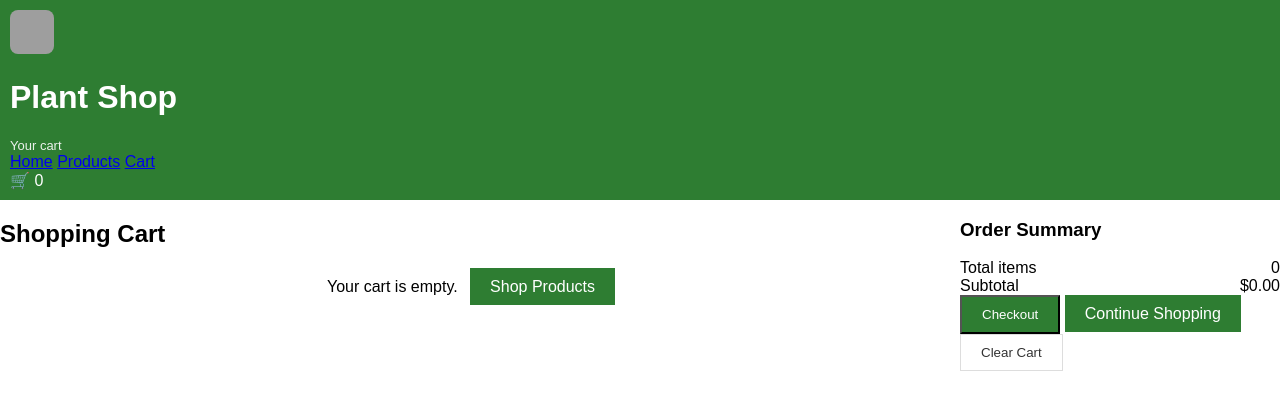
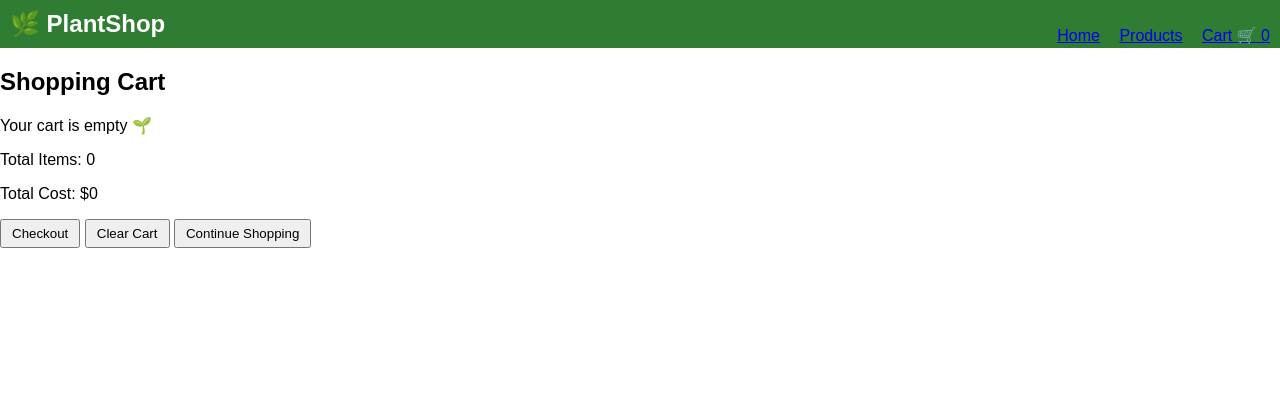
Before and after one commit to shahatul51-code/plantshop1, a plain HTML site: page cart.html in a window 1280 px wide. Drawn offline with Linux system fonts and the light colour scheme; grey boxes are pictures that could not be loaded.

Commit message:
Update cart.html

```diff
--- a/cart.html
+++ b/cart.html
@@ -1,77 +1,34 @@
-<!doctype html>
+<!DOCTYPE html>
 <html lang="en">
 <head>
-  <meta charset="utf-8">
-  <title>Plant Shop - Cart</title>
-  <meta name="viewport" content="width=device-width,initial-scale=1">
-  <link rel="stylesheet" href="style.css">
+<meta charset="UTF-8">
+<meta name="viewport" content="width=device-width, initial-scale=1.0">
+<title>PlantShop - Cart</title>
+<link rel="stylesheet" href="style.css">
 </head>
 <body>
-  <header class="header">
-    <div class="brand">
-      <img src="https://images.unsplash.com/photo-1501004318641-b39e6451bec6?auto=format&fit=crop&w=80&q=60" alt="logo" style="width:44px;height:44px;border-radius:8px;object-fit:cover">
-      <div>
-        <h1>Plant Shop</h1>
-        <div style="font-size:13px;opacity:0.9">Your cart</div>
-      </div>
-    </div>
-    <nav>
-      <a href="index.html">Home</a>
-      <a href="products.html">Products</a>
-      <a href="cart.html">Cart</a>
-    </nav>
-    <div class="cart">
-      <a href="cart.html" style="color:white;text-decoration:none">
-        <span class="icon">🛒</span>
-        <span id="cart-badge" class="badge">0</span>
-      </a>
-    </div>
-  </header>
 
-  <main class="container" style="display:grid;grid-template-columns:1fr 320px;gap:18px">
-    <section>
-      <h2 style="margin-bottom:12px">Shopping Cart</h2>
-      <div id="cart-list" class="cart-list"></div>
-    </section>
+<header>
+  <nav>
+    <h1>🌿 PlantShop</h1>
+    <ul>
+      <li><a href="index.html">Home</a></li>
+      <li><a href="products.html">Products</a></li>
+      <li><a href="cart.html">Cart 🛒 <span id="cart-count">0</span></a></li>
+    </ul>
+  </nav>
+</header>
 
-    <aside>
-      <div class="summary">
-        <h3>Order Summary</h3>
-        <div class="row" style="display:flex;justify-content:space-between;margin-top:8px">
-          <div>Total items</div><div id="cart-total-count">0</div>
-        </div>
-        <div class="row" style="display:flex;justify-content:space-between">
-          <div>Subtotal</div><div id="cart-total-cost">$0.00</div>
-        </div>
-        <div class="actions">
-          <button id="checkout" class="btn">Checkout</button>
-          <a href="products.html" class="btn">Continue Shopping</a>
-          <button id="clear-cart" class="btn ghost" style="background:transparent;border:1px solid #ddd;color:#333">Clear Cart</button>
-        </div>
-      </div>
-    </aside>
-  </main>
+<main>
+  <h2>Shopping Cart</h2>
+  <div id="cart-container"></div>
+  <p>Total Items: <span id="total-items">0</span></p>
+  <p>Total Cost: <span id="total-cost">$0</span></p>
+  <button onclick="checkout()">Checkout</button>
+  <button onclick="clearCart()">Clear Cart</button>
+  <a href="products.html"><button>Continue Shopping</button></a>
+</main>
 
-  <script src="app.js"></script>
-  <script>
-    window.PlantShop.wireHeader();
-    function refresh(){
-      window.PlantShop.renderCartPage();
-    }
-    refresh();
-    // subscribe to store changes to refresh cart list and totals
-    window.PlantShop.store.subscribe(()=> refresh());
-
-    document.getElementById('checkout').addEventListener('click', ()=>{
-      alert('Checkout — Coming Soon!');
-    });
-    document.getElementById('clear-cart').addEventListener('click', ()=>{
-      if(confirm('Clear all items from the cart?')){
-        window.PlantShop.store.dispatch({type:'CLEAR'});
-        // update header badge
-        window.PlantShop.wireHeader();
-      }
-    });
-  </script>
+<script src="script.js"></script>
 </body>
 </html>
```
